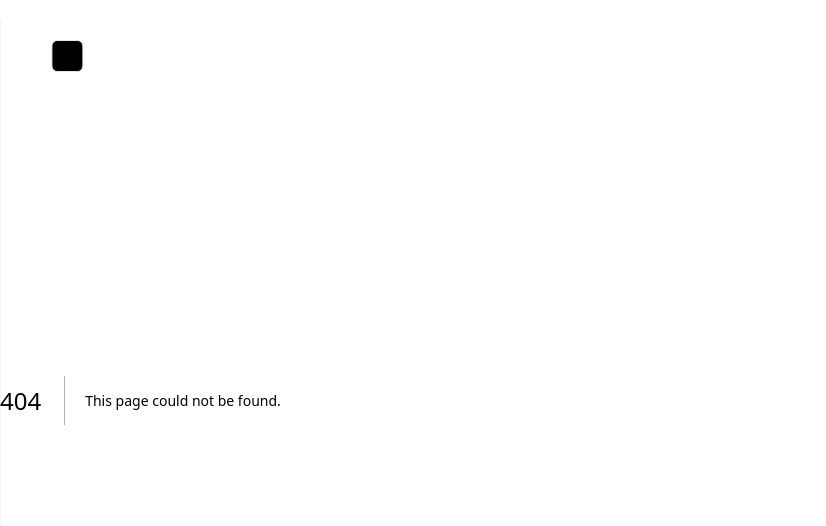
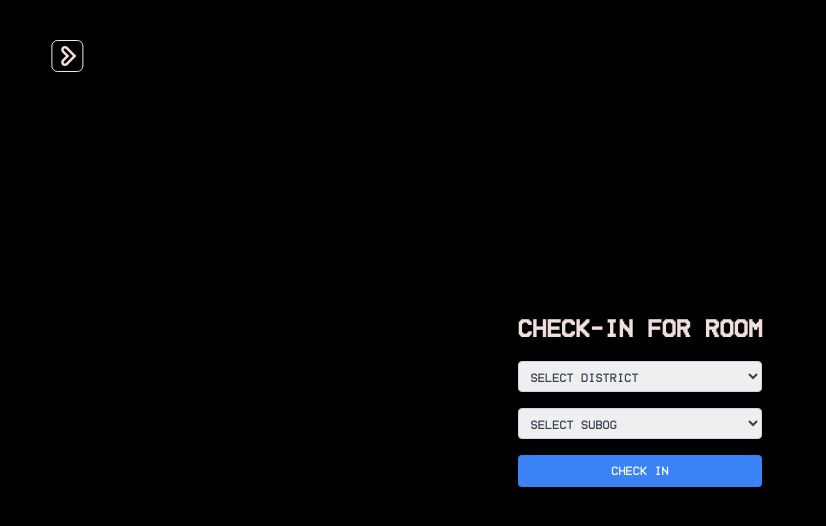
Before and after one commit to YellowO2/TOP-2025-Website, a Next.js app: page /check-in in a window 1280 px wide. Before the commit this address had no page. Shown: the top 526 px of the page, without its empty margins (0-826 px from the left). Built offline with nearby package versions, Linux system fonts and the light colour scheme.

Commit message:
feat: add check-in feature and form components

```diff
--- /dev/null
+++ b/app/api/check-in/route.ts
@@ -0,0 +1,39 @@
+import { NextResponse } from "next/server";
+import { Bot } from "grammy";
+// import { chatToDistrictMap } from "../../lib/config/chatMapping";
+
+const botToken = process.env.TELEGRAM_BOT_TOKEN_CGLS || "<TELEGRAM BOT2 TOKEN>";
+const bot = new Bot(botToken);
+
+// const CP_CHAT_ID = process.env.TELEGRAM_CP_CHAT_ID || "<CP_CHAT_ID>";
+const CGL_MOVEMENT_CHAT_ID =
+  process.env.TELEGRAM_CGL_MOVEMENT_CHAT_ID || "<CGL_MOVEMENT_CHAT_ID>";
+
+export async function POST(request: Request) {
+  try {
+    const { district, subOG, room } = await request.json();
+
+    if (!district || !subOG || !room) {
+      return NextResponse.json(
+        { error: "Missing required fields" },
+        { status: 400 }
+      );
+    }
+
+    // // Send notification to CP
+    // const messageToCP = `SubOG${subOG} of District ${district} has arrived at ${room}.`;
+    // await bot.api.sendMessage(CP_CHAT_ID, messageToCP);
+
+    // Send notification to CGL Movement group
+    const messageToCGL = `Check-in: ${subOG} of ${district} checked in at ${room}.`;
+    await bot.api.sendMessage(CGL_MOVEMENT_CHAT_ID, messageToCGL);
+
+    return NextResponse.json({ success: true });
+  } catch (error) {
+    console.error("Error processing check-in:", error);
+    return NextResponse.json(
+      { error: "Internal server error" },
+      { status: 500 }
+    );
+  }
+}
--- /dev/null
+++ b/app/check-in/page.tsx
@@ -0,0 +1,97 @@
+"use client";
+
+import { useState } from "react";
+import { useSearchParams } from "next/navigation";
+
+export default function CheckInPage() {
+  const searchParams = useSearchParams();
+  const room = searchParams.get("room");
+
+  const districts = Array.from({ length: 13 }, (_, i) => `District ${i + 1}`);
+  const subOGs = Array.from({ length: 4 }, (_, i) => `SubOG ${i + 1}`);
+
+  const [district, setDistrict] = useState("");
+  const [subOG, setSubOG] = useState("");
+  const [loading, setLoading] = useState(false);
+  const [message, setMessage] = useState("");
+
+  const handleSubmit = async (e: React.FormEvent) => {
+    e.preventDefault();
+    setLoading(true);
+    setMessage("");
+
+    try {
+      const response = await fetch("/api/check-in", {
+        method: "POST",
+        headers: { "Content-Type": "application/json" },
+        body: JSON.stringify({ district, subOG, room }),
+      });
+
+      const data = await response.json();
+      if (response.ok) {
+        setMessage("Check-in successful!");
+      } else {
+        setMessage(data.error || "Check-in failed.");
+      }
+      // eslint-disable-next-line @typescript-eslint/no-unused-vars
+    } catch (error) {
+      setMessage("An error occurred. Please try again.");
+    } finally {
+      setLoading(false);
+    }
+  };
+
+  return (
+    <div className="flex flex-col items-center justify-center min-h-screen p-4">
+      {message ? (
+        <p className="text-2xl text-center">{message}</p>
+      ) : (
+        <>
+          <h1 className="text-2xl font-bold mb-4">Check-In for Room {room}</h1>
+          <form
+            onSubmit={handleSubmit}
+            className="flex flex-col gap-4 w-full max-w-md"
+          >
+            <select
+              value={district}
+              onChange={(e) => setDistrict(e.target.value)}
+              className="p-2 border border-gray-300 rounded text-gray-700"
+              required
+            >
+              <option value="" disabled>
+                Select District
+              </option>
+              {districts.map((d) => (
+                <option key={d} value={d}>
+                  {d}
+                </option>
+              ))}
+            </select>
+            <select
+              value={subOG}
+              onChange={(e) => setSubOG(e.target.value)}
+              className="p-2 border border-gray-300 rounded text-gray-700"
+              required
+            >
+              <option value="" disabled>
+                Select SubOG
+              </option>
+              {subOGs.map((s) => (
+                <option key={s} value={s}>
+                  {s}
+                </option>
+              ))}
+            </select>
+            <button
+              type="submit"
+              className="p-2 bg-blue-500 text-white rounded"
+              disabled={loading}
+            >
+              {loading ? "Checking in..." : "Check In"}
+            </button>
+          </form>
+        </>
+      )}
+    </div>
+  );
+}
--- a/app/layout.tsx
+++ b/app/layout.tsx
@@ -13,7 +13,7 @@ interface RootLayoutProps {
 const RootLayout: React.FC<RootLayoutProps> = ({ children }) => {
   return (
     <html lang="en">
-      <body className="flex flex-row">
+      <body className="flex flex-col items-center justify-center">
         <Navbar />
         {children}
       </body>
```
